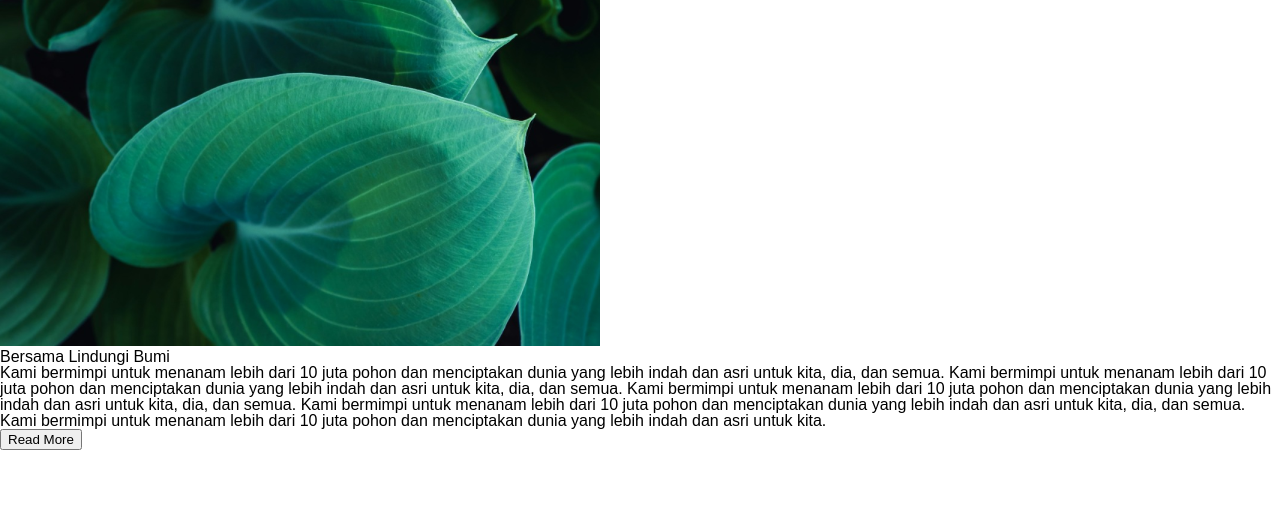
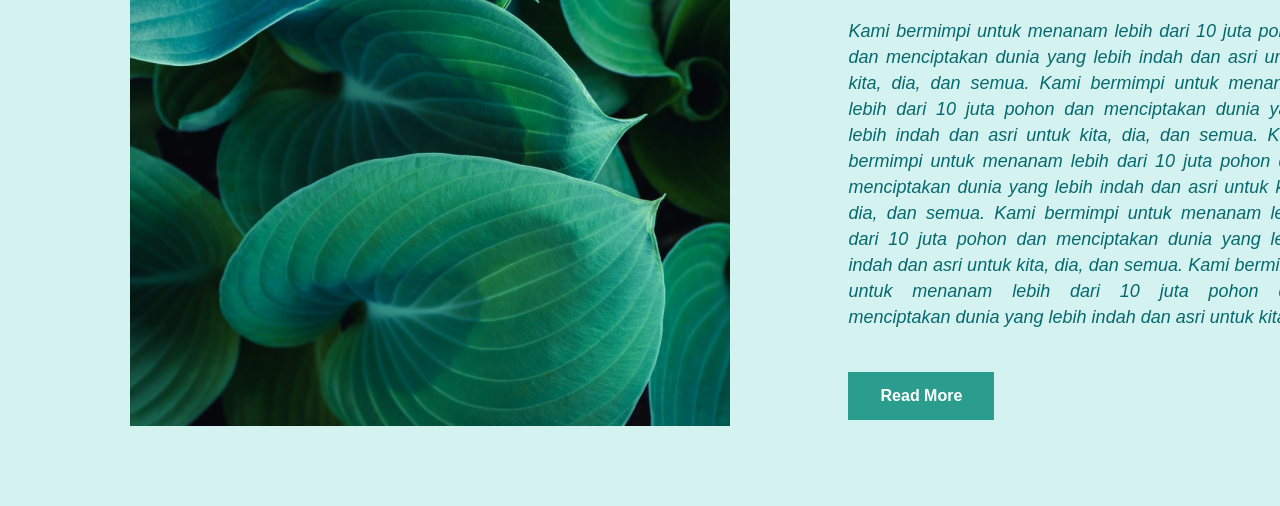
Before and after one commit to edita16/005, a plain HTML site: page index.html in a window 1280 px wide. Shown: the part 362-868 px from the top of the page. Before the commit the page ends 812 px from the top, so only its background shows below. Drawn offline with Linux system fonts and the light colour scheme.

Commit message:
add section

```diff
--- a/css/style.css
+++ b/css/style.css
@@ -40,7 +40,62 @@ header {
 .m-right {
     margin: 64px;
 }
+
 .m-riht-shadow {
     text-shadow: 4px 4px 4px #000000CC;
 
 }
+
+section {
+    width: 1440px;
+    margin: auto;
+    background-color: #D4F3F0;
+    padding: 80px 130px;
+}
+
+.main-img {
+    vertical-align: top;
+    margin-right: 114px;
+}
+
+.section-article {
+    display: inline-block;
+    width: 460px;
+    vertical-align: top;
+}
+
+.section-title {
+    font-weight: 700;
+    font-style: Italic;
+    font-size: 32px;
+    line-height: 40px;
+    letter-spacing: 0.5%;
+    color: #06686E;
+    margin-bottom: 32px;
+
+}
+
+.section-p {
+    font-weight: 400;
+    font-style: Italic;
+    font-size: 18px;
+    line-height: 26px;
+    letter-spacing: 0.5%;
+    text-align: justify;
+    color: #06686E;
+    margin-bottom: 42px;
+}
+
+.section-button {
+width: 146px;
+height: 48px;
+    background-color: #2A9D8F;
+    border: none;
+    font-weight: 700;
+    font-style: Bold;
+    font-size: 16px;
+    line-height: 24px;
+    letter-spacing: 0%;
+    text-align: center;
+    color: #FFFFFF;
+}
```
